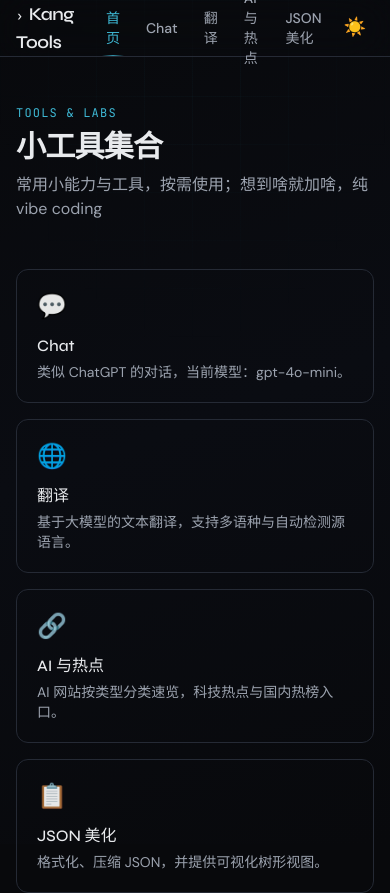
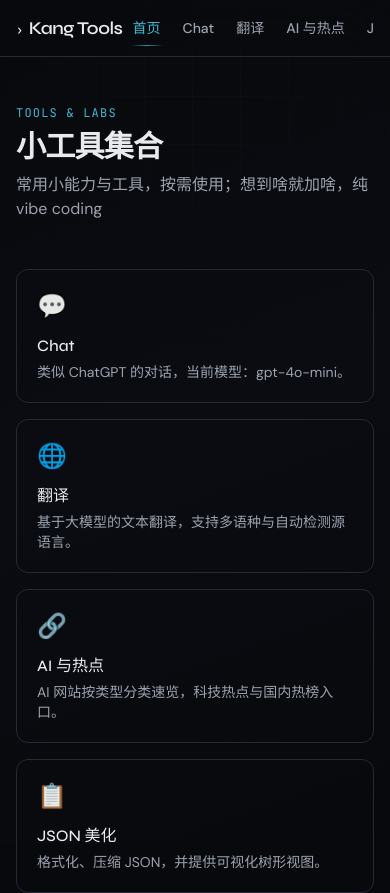
Before and after one commit to kang-oy/kang-tools, a Next.js app: page / in a window 390 px wide. Shown: the top 893 px of the page. Built offline with nearby package versions, Linux system fonts and the light colour scheme.

Commit message:
feat:ixd

```diff
--- a/package.json
+++ b/package.json
@@ -6,6 +6,7 @@
     "dev": "next dev",
     "build": "next build",
     "start": "next start",
+    "run": "node start.js",
     "lint": "next lint",
     "postinstall": "node -e \"if(process.platform==='linux') require('child_process').execSync('npm install @next/swc-linux-x64-gnu@^14.2.0 --no-save', {stdio:'inherit'})\""
   },
--- a/src/app/globals.css
+++ b/src/app/globals.css
@@ -50,6 +50,16 @@
   }
   body {
     @apply bg-[var(--color-bg)] text-[var(--color-text)] font-body relative;
+  }
+}
+
+@layer utilities {
+  .scrollbar-none {
+    scrollbar-width: none;
+    -ms-overflow-style: none;
+  }
+  .scrollbar-none::-webkit-scrollbar {
+    display: none;
   }
 }
 
--- a/src/components/Nav.tsx
+++ b/src/components/Nav.tsx
@@ -21,19 +21,19 @@ export function Nav() {
       <div className="mx-auto flex h-14 max-w-6xl items-center justify-between px-4 sm:px-6">
         <Link
           href="/"
-          className="font-display text-lg font-semibold tracking-tight text-[var(--color-text)] transition hover:text-[var(--color-accent)] focus-visible:outline-none focus-visible:ring-2 focus-visible:ring-[var(--color-accent)] focus-visible:ring-offset-2 focus-visible:ring-offset-[var(--color-bg)] rounded-md"
+          className="flex-shrink-0 font-display text-lg font-semibold tracking-tight text-[var(--color-text)] whitespace-nowrap transition hover:text-[var(--color-accent)] focus-visible:outline-none focus-visible:ring-2 focus-visible:ring-[var(--color-accent)] focus-visible:ring-offset-2 focus-visible:ring-offset-[var(--color-bg)] rounded-md"
         >
           <span className="font-mono text-xs text-[var(--color-accent)]/80 mr-1.5 align-middle">›</span>
           Kang Tools
         </Link>
-        <nav className="flex items-center gap-0.5">
+        <nav className="flex items-center gap-0.5 min-w-0 overflow-x-auto overflow-y-hidden scrollbar-none">
           {TOOLS.map(({ href, label }) => {
             const isActive = pathname === href;
             return (
               <Link
                 key={href}
                 href={href}
-                className={`relative rounded-md px-3 py-2 text-sm font-medium transition ${
+                className={`relative flex-shrink-0 rounded-md px-2.5 py-2 text-sm font-medium whitespace-nowrap transition sm:px-3 ${
                   isActive
                     ? "text-[var(--color-accent)]"
                     : "text-[var(--color-text-soft)] hover:bg-[var(--color-surface-elevated)] hover:text-[var(--color-text)]"
```
Also changed, not shown: start.js (added, +23 -0 lines).
